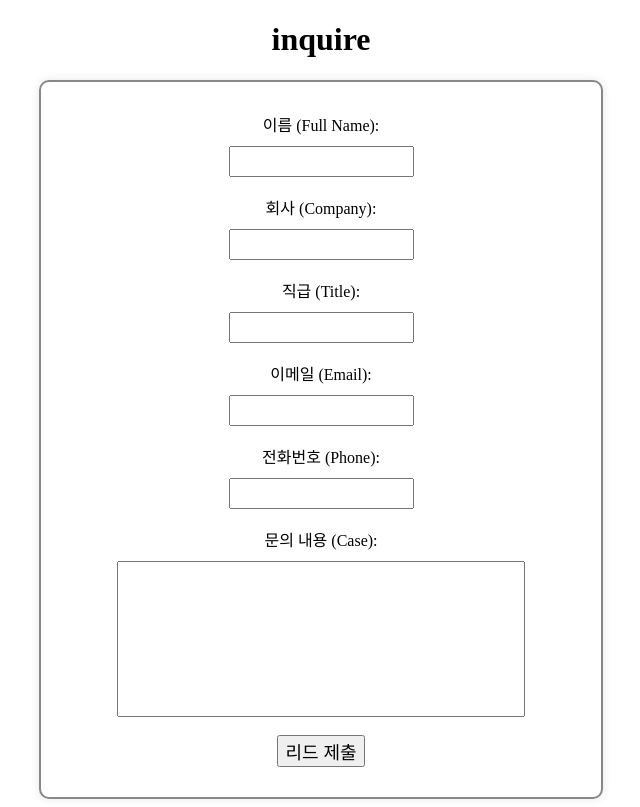
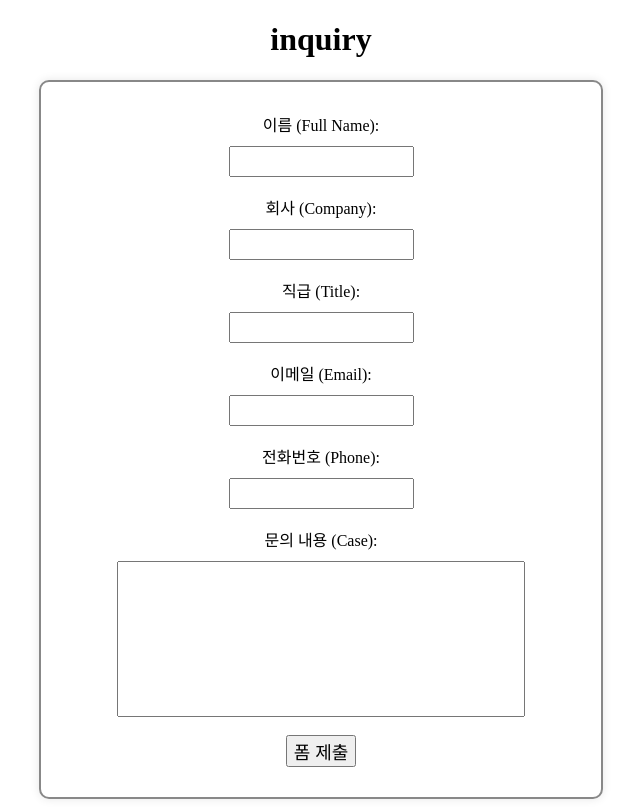
Before and after one commit to Minwoon-git/Mtech-demo, a plain HTML site: page index.html in a window 1280 px wide. Shown: the whole page, without its empty margins (319-959 px from the left). Drawn offline with Linux system fonts and the light colour scheme.

Commit message:
Add files via upload

```diff
--- a/index.html
+++ b/index.html
@@ -16,7 +16,7 @@
   </style>
 </head>
 <body>
-  <h1 align="center">inquire</h1>
+  <h1 align="center">inquiry</h1>
   <div class="form-box">
   <form align="center" action="https://webto.salesforce.com/servlet/servlet.WebToLead?encoding=UTF-8&orgId=00DdJ000002nStF" method="POST">
 
@@ -24,7 +24,7 @@
     <input type="hidden" name="oid" value="00DdJ000002nStF">
 
     <!-- ▶ 제출 후 리디렉션될 URL -->
-    <input type="hidden" name="retURL" value="https://www.example.com/thank-you.html">
+    <input type="hidden" name="retURL" value="https://minwoon-git.github.io/">
     <!-- url 수정 !!-->
 
     <!-- 폼 정보 -->
@@ -46,7 +46,7 @@
     <label>문의 내용 (Case):</label><br>
     <input style="width:400px; height: 150px; margin-top: 10px;"  type="text" name="CaseText__c"><br><br>
 
-    <input style="font-size: large;" type="submit" value="리드 제출">
+    <input style="font-size: large;" type="submit" value="폼 제출">
   </form>
 </div>
 </body>
```
